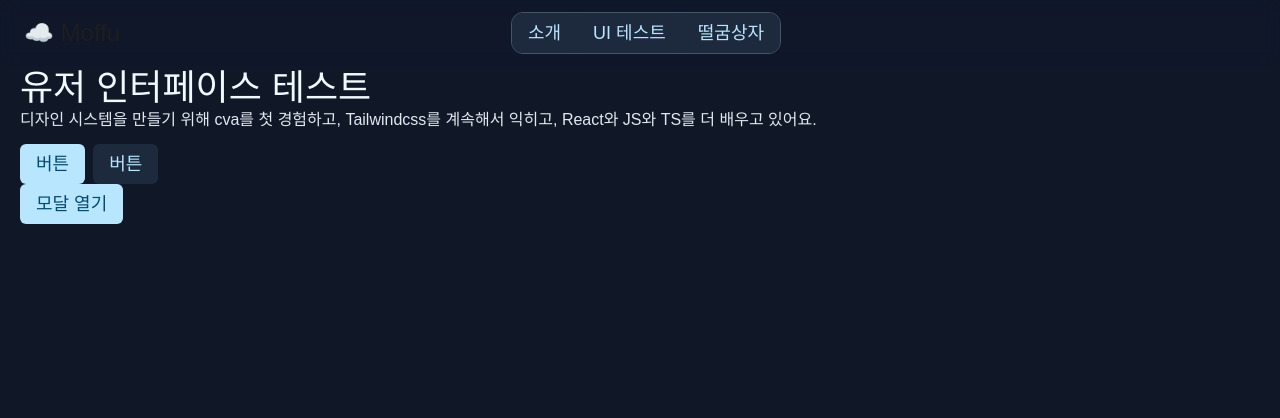
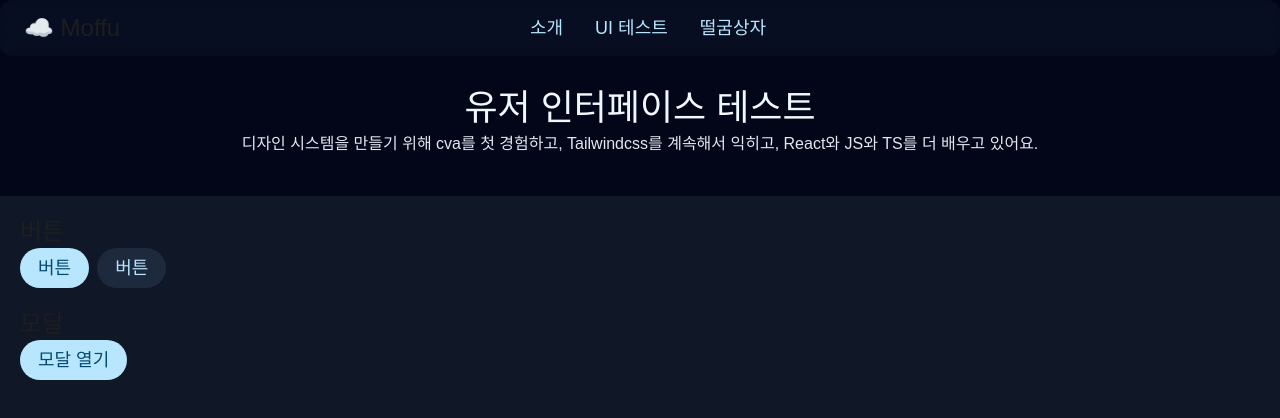
Before and after one commit to baboribo/moffu.me-front, a Next.js app: page /ui-test in a window 1280 px wide. Shown: the top 418 px of the page. Built offline with nearby package versions, Linux system fonts and the light colour scheme; a web font is replaced by a local one.

Commit message:
feat: 화면 페이지 최대 넓이 제한

```diff
--- a/src/app/about/page.tsx
+++ b/src/app/about/page.tsx
@@ -24,7 +24,5 @@ export default function About() {
           </div>
         </OvershootOut>
       </div>
-
-
     );
   }
--- a/src/app/layout.tsx
+++ b/src/app/layout.tsx
@@ -26,7 +26,8 @@ export default function RootLayout({
   return (
     <html lang="ko-kr">
       <body
-        className={`${geistSans.variable} ${geistMono.variable} antialiased`}
+        className={`${geistSans.variable} ${geistMono.variable} antialiased flex flex-col
+ max-w-screen-xl mx-auto`}
       >
         <Nav></Nav>
         {children}
--- a/src/app/page.tsx
+++ b/src/app/page.tsx
@@ -13,8 +13,6 @@ export default function Home() {
           </p>
         </div>
       </OvershootOut>
-
     </div>
-
   );
 }
--- a/src/app/ui-test/page.tsx
+++ b/src/app/ui-test/page.tsx
@@ -9,27 +9,30 @@ export default function UiTest() {
     return (
       <div>
         <OvershootOut>
-          <div className="m-5 flex inline-table mb-3 pt-12">
+          <div className="flex flex-col gap-1 w-full items-center mb-3 pt-22 pb-10 bg-slate-950">
             {/* <Link href="/" className="text-base text-sky-200">뒤로가기</Link> */}
             {/* <Button variant='ghost' href='/'>뒤로가기</Button> */}
-          <h1 className="text-4xl text-sky-50">
+            <h1 className="text-4xl text-sky-50 text-center">
               유저 인터페이스 테스트
             </h1>
-          <p className="text-base text-slate-200">
+            <p className="text-base text-slate-200 text-center">
               디자인 시스템을 만들기 위해 cva를 첫 경험하고, Tailwindcss를 계속해서 익히고, React와 JS와 TS를 더 배우고 있어요.
             </p>
           </div>
-
-          <div className="flex gap-2 mx-5">
+          <div className='mx-5'>
+          <h3 className="text-2xl mt-5">버튼</h3>
+            <div className="flex gap-2">
               <Button variant='primary' size='lg' href='/'>버튼</Button>
               <Button variant='secondary' size='lg' href='/'>버튼</Button>
             </div>
-          <div className="flex gap-2 mx-5">
+            <h3 className="text-2xl mt-5">모달</h3>
+            <div className="flex gap-2">
               <Button variant='primary' size='lg' onClick={() => setIsOpen(true)}>모달 열기</Button>
             </div>
+          </div>
+
           {isOpen && <Modal onClose={() => setIsOpen(false)} />}
         </OvershootOut>
       </div>
-
     );
   }
--- a/src/components/modal.tsx
+++ b/src/components/modal.tsx
@@ -2,17 +2,24 @@ import Button from '@/components/button'
 import { motion } from "motion/react"
 export default function Modal({onClose}: { onClose: () => void }) {
     return (
-        <div className="fixed inset-0 flex items-center justify-center">
+      <motion.div
+      initial={{ opacity: 0 }}
+      animate={{ opacity: 1 }}>
+        <div className="fixed inset-0 flex items-center justify-center bg-slate-950/40">
           <motion.div
-          className="bg-slate-950 p-4 rounded-2xl shadow-lg"
+          className="flex flex-col bg-slate-950 p-4 rounded-2xl shadow-lg gap-4"
           initial={{ opacity: 0, y: 40 }}
           animate={{ opacity: 1, y: 0 }}
           exit={{ opacity: 0 }}
           transition={{ duration: 0.3, ease: [0.175, 0.885, 0.32, 1.275] }}>
-            <h3 className="text-2xl">성공</h3>
+            <div>
+              <h3 className="text-2xl">성공</h3>
             <p>좋은 소식이에요, 모달이 성공적으로 열렸어요.</p>
+            </div>
             <Button variant='secondary' size='lg' onClick={() => onClose()}>확인</Button>
           </motion.div>
         </div>
+      </motion.div>
+
       )
 }
--- a/src/components/nav.tsx
+++ b/src/components/nav.tsx
@@ -10,7 +10,7 @@ export default function Nav(){
         flex
         bg-slate-900/50
         backdrop-blur-sm
-        p-3
+        p-2
         pl-6
         justify-center
         items-center
@@ -18,12 +18,11 @@ export default function Nav(){
         rounded-xl
         z-50">
             <Link href='/' className="absolute left-6 text-2xl">☁️ Moffu</Link>
-            <div className="flex gap-0 bg-slate-800 rounded-xl overflow-hidden
- border-1 border-slate-600 hover:border-sky-200 transition-all">
+            <div className="flex gap-0 rounded-4xl overflow-hidden transition-all">
                 {/* <Button variant='secondary' size='lg' href='/'>메인</Button> */}
-                <Button variant='secondary' size='lg' href='/about'>소개</Button>
-                <Button variant='secondary' size='lg' href='/ui-test'>UI 테스트</Button>
-                <Button variant='secondary' size='lg' href='/fluffbox'>떨굼상자</Button>
+                <Button variant='ghost' size='lg' href='/about'>소개</Button>
+                <Button variant='ghost' size='lg' href='/ui-test'>UI 테스트</Button>
+                <Button variant='ghost' size='lg' href='/fluffbox'>떨굼상자</Button>
             </div>
         </div>
     )
--- a/src/styles/button.ts
+++ b/src/styles/button.ts
@@ -1,13 +1,13 @@
 import { cva } from "class-variance-authority";
 
 export const button = cva(
-  'rounded-md py-1.5 font-medium transition-all cursor-pointer',
+  'rounded-4xl py-1.5 font-medium transition-all cursor-pointer',
   {
     variants: {
         variant: {
-            primary: 'bg-sky-200 text-sky-900 hover:bg-blue-300 px-4',
-            secondary: 'bg-slate-800 text-sky-200 hover:bg-slate-700 px-4',
-            ghost: 'text-sky-200 hover:bg-slate-700 hover:px-2',
+            primary: 'bg-sky-200 text-sky-900 hover:bg-blue-300 px-4.5',
+            secondary: 'bg-slate-800 text-sky-200 hover:bg-slate-700 px-4.5',
+            ghost: 'text-sky-200 hover:bg-slate-700 px-4',
         },
         size: {
             sm: 'text-md',
```
Lines whose indentation alone changed are shown as unchanged.
